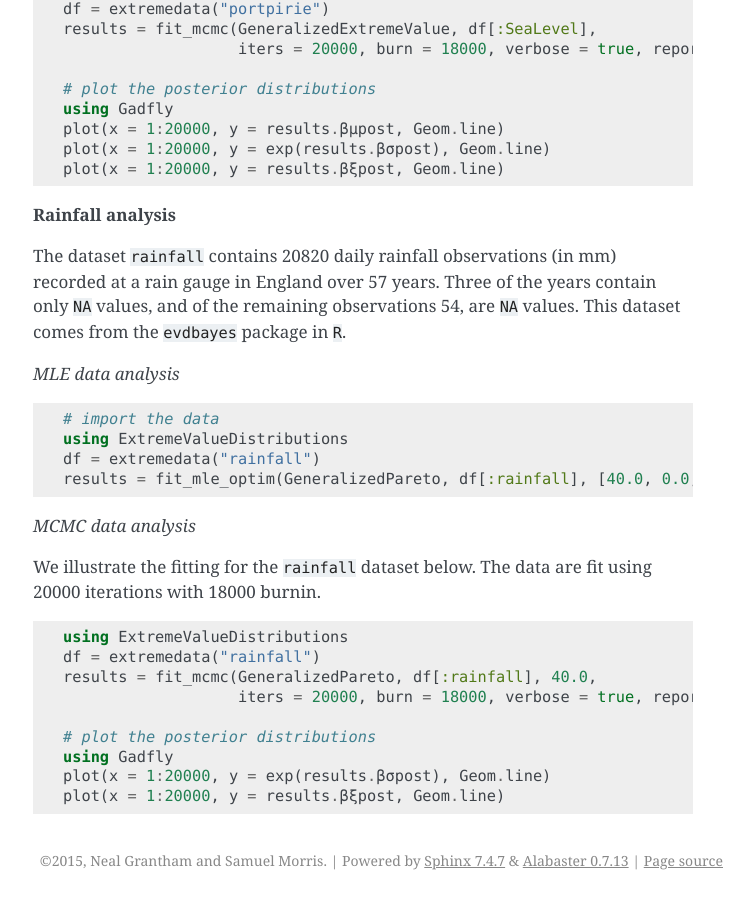
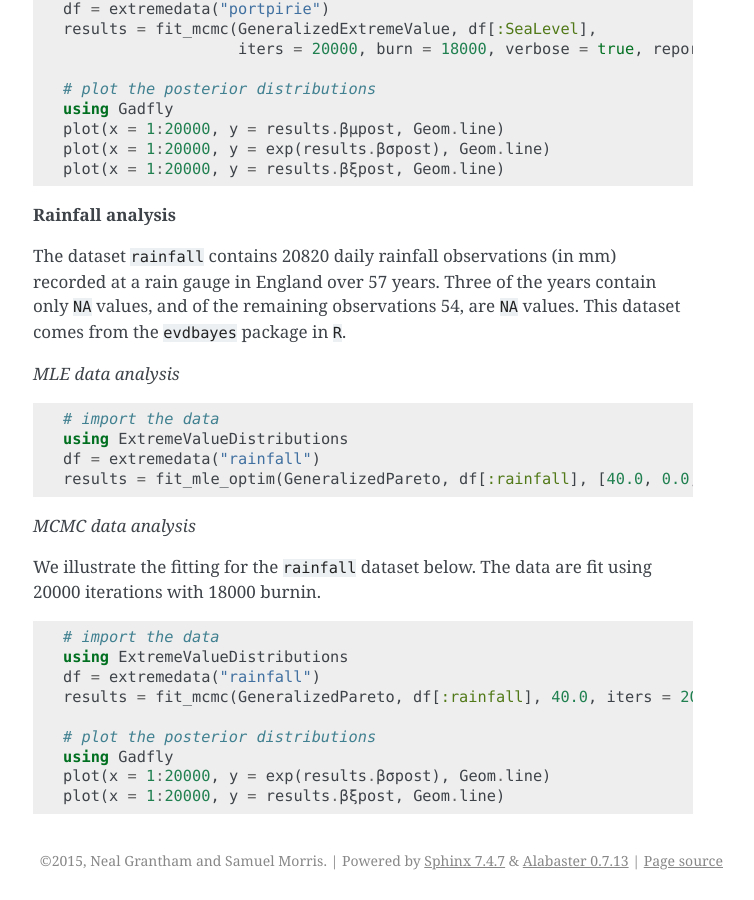
Before and after one commit to sammorris81/ExtremeValueDistributions.jl, a Sphinx documentation site: the page built from docs/source/fit.rst, in a window 1280 px wide and 900 px high, scrolled down 6792 px. Shown: the whole window, without its empty margins (387-1141 px from the left). Built offline with Sphinx 7.4.7, drawn with Linux system fonts in a browser that asks for light colours; formulas are drawn with MathJax 3.

Commit message:
minor tweak to formatting

```diff
--- a/docs/source/fit.rst
+++ b/docs/source/fit.rst
@@ -309,10 +309,10 @@
 
 .. code-block:: julia
 
+  # import the data
   using ExtremeValueDistributions
   df = extremedata("rainfall")
-  results = fit_mcmc(GeneralizedPareto, df[:rainfall], 40.0,
-                     iters = 20000, burn = 18000, verbose = true, report = 1000)
+  results = fit_mcmc(GeneralizedPareto, df[:rainfall], 40.0, iters = 20000, burn = 18000, verbose = true, report = 1000)
 
   # plot the posterior distributions
   using Gadfly
```
